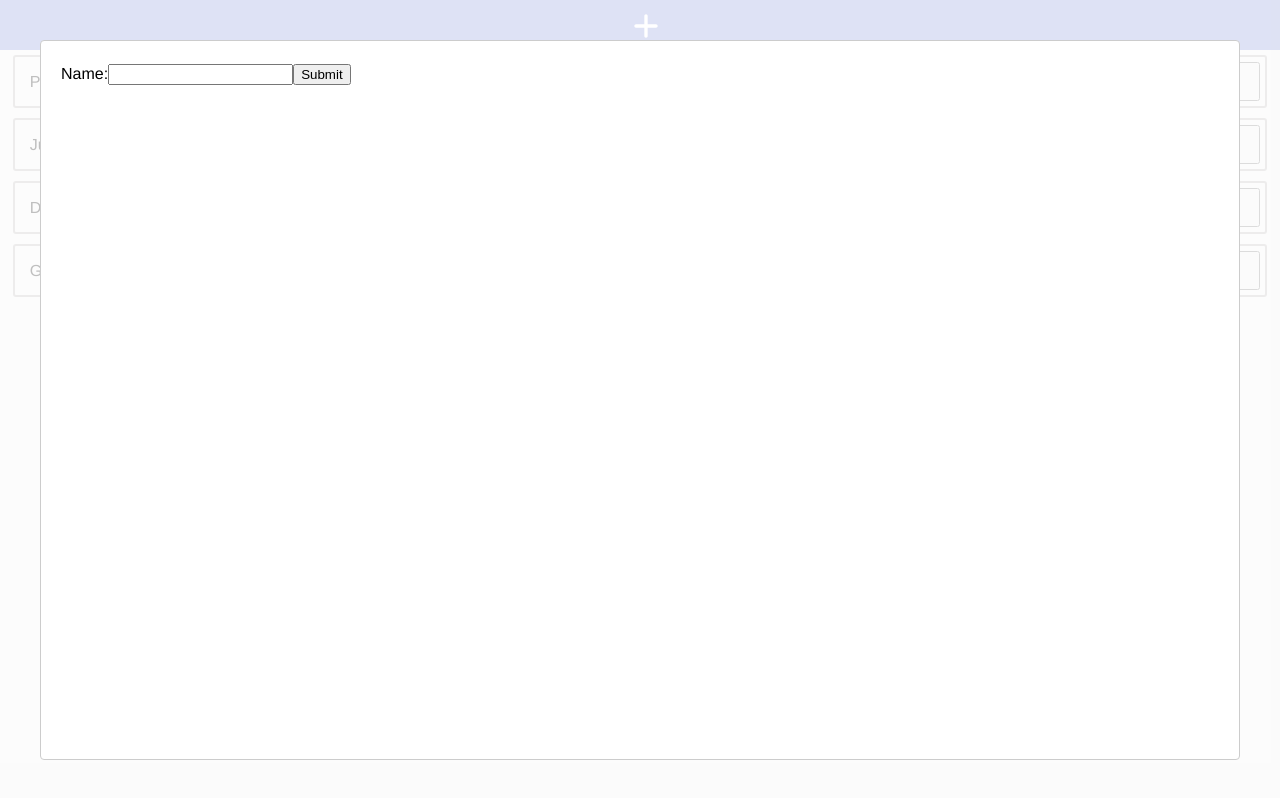
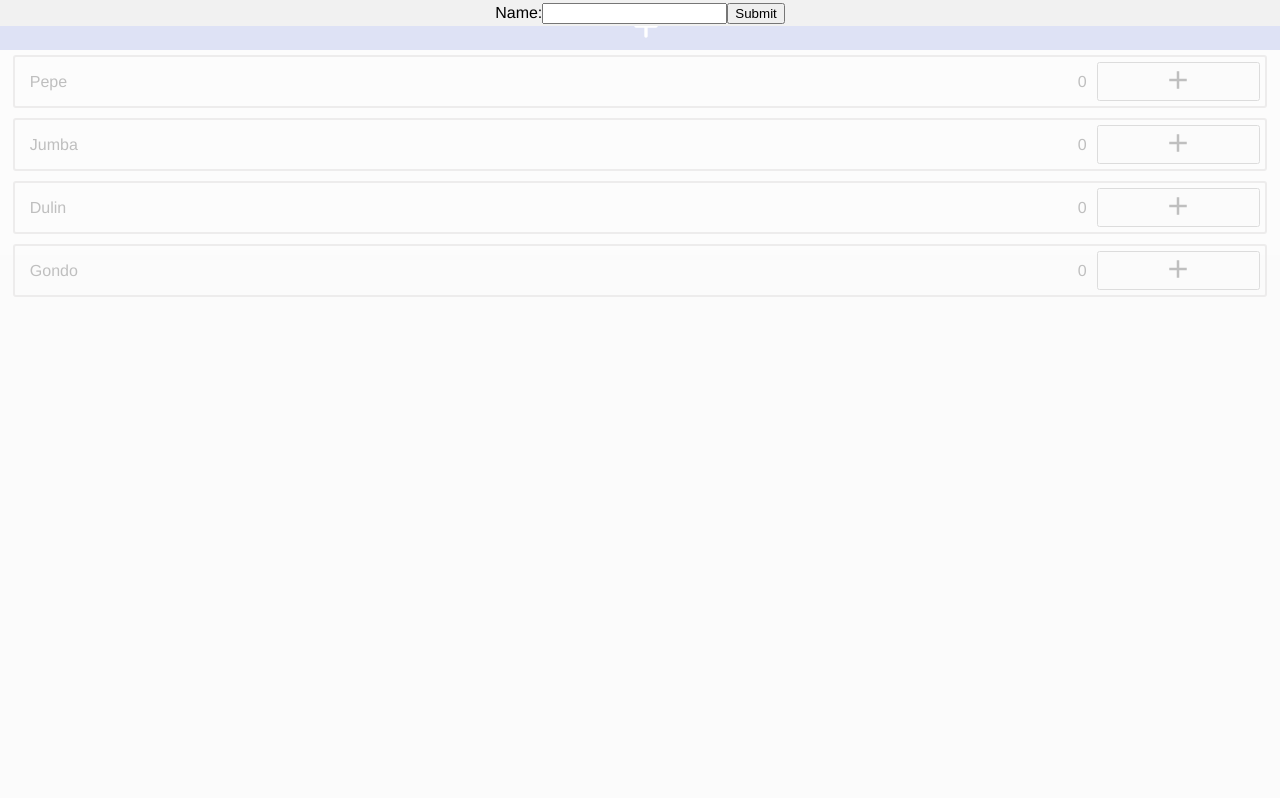
Before and after one commit to vgujevski/uno-count, a React (Create React App) app: page / in a window 1280 px wide. Both pictures are taken after a click on the button 640 px from the left and 25 px from the top of the page. Built offline with nearby package versions, Linux system fonts and the light colour scheme.

Commit message:
adjusted styles for AddEditPlayer

```diff
--- a/src/features/players/AddEditPlayer.js
+++ b/src/features/players/AddEditPlayer.js
@@ -74,8 +74,12 @@ export const AddEditPlayer = ({ isOpen, onRequestClose }) => {
   return (
     <Modal
       isOpen={isOpen}
-      onRequestClose={handleCloseModal}>
+      onRequestClose={handleCloseModal}
+      closeTimeoutMS={200}
+      className="modal">
 
+
+      <div className="modal-container">
         <form onSubmit={handleSubmit}>
           <label>
             Name:
@@ -83,6 +87,9 @@ export const AddEditPlayer = ({ isOpen, onRequestClose }) => {
           </label>
           <input type="submit" value="Submit" />
         </form>
+
+      </div>
+
       {errorMessage && <div>Error: {errorMessage}</div>}
     </Modal>
   )
--- a/src/features/players/AddScore.js
+++ b/src/features/players/AddScore.js
@@ -65,7 +65,7 @@ export const AddScore = ({ isOpen, onRequestClose, player }) => {
       closeTimeoutMS={200}
       className="modal">
 
-      <div className="add-score-container">
+      <div className="modal-container">
         <p className="player-name">
           {player.playerName}
         </p>
--- a/src/styles/components/_modal-add-score.scss
+++ b/src/styles/components/_modal-add-score.scss
@@ -1,6 +1,5 @@
 
-
-.add-score-container {
+.modal-container {
   display: flex;
   flex-direction: column;
   justify-content: center;
@@ -18,12 +17,14 @@
     justify-content: space-evenly;
   }
   .player-name {
+    font-weight: bold;
     font-size: 3rem;
     padding: 0;
     margin-bottom: 1rem;
     word-break: break-all;
   }
   .player-score {
+    font-weight: bold;
     font-size: 2rem;
     padding: 0;
     margin: 0;
```
Also changed, not shown: 1 other file (tests, documents, lock files or other folders). Lines whose indentation alone changed are shown as unchanged.
